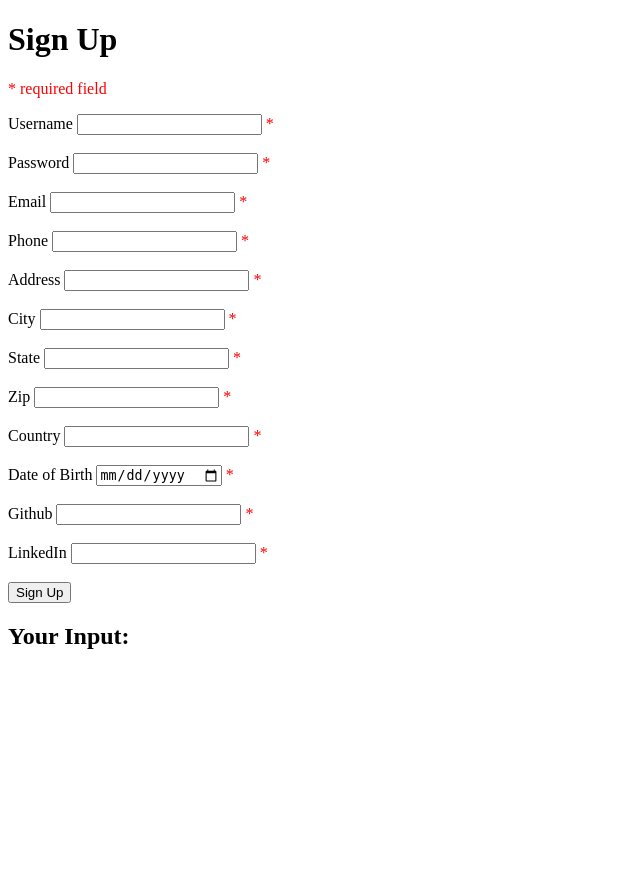
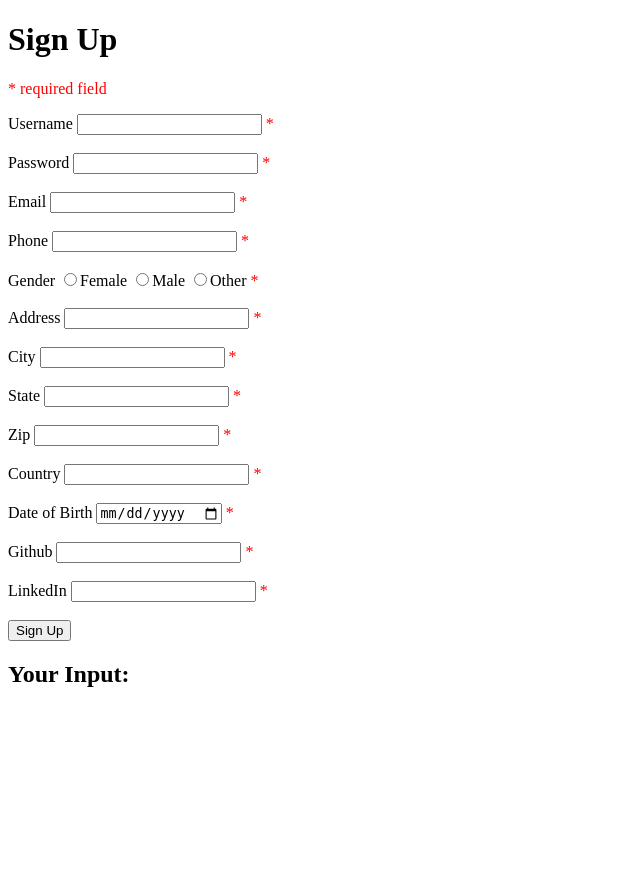
Before and after one commit to Fahim2280/Skill-Share-Application, a PHP site: page /View/signUp.php in a window 1280 px wide. Shown: the top 881 px of the page, without its empty margins (0-640 px from the left). Before the commit the page ends 649 px from the top, so only its background shows below. Run offline with PHP 8.4, Linux system fonts and the light colour scheme.

Commit message:
Update signUp.php

```diff
--- a/View/signUp.php
+++ b/View/signUp.php
@@ -13,8 +13,8 @@
 <body>
     <?php
 
-    $username = $password = $email = $phone = $address = $city = $state = $zip = $country = $dob = $github = $linkedin = "";
-    $usernameErr = $passwordErr = $emailErr = $phoneErr = $addressErr = $cityErr = $stateErr = $zipErr = $countryErr = $dobErr = $githubErr = $linkedinErr = "";
+    $username = $password = $email = $phone = $address = $city = $state = $zip = $country = $dob = $github = $linkedin = $gender = "";
+    $usernameErr = $passwordErr = $emailErr = $phoneErr = $addressErr = $cityErr = $stateErr = $zipErr = $countryErr = $dobErr = $githubErr = $linkedinErr = $genderErr = "";
 
     if ($_SERVER["REQUEST_METHOD"] == "POST") {
 
@@ -89,6 +89,12 @@
         } else {
             $linkedin = test_input($_POST["linkedin"]);
         }
+
+        if (empty($_POST["gender"])) {
+            $genderErr = "Gender is required";
+        } else {
+            $gender = test_input($_POST["gender"]);
+        }
     }
 
     function test_input($data)
@@ -120,6 +126,13 @@
         <label for="phone">Phone </label>
         <input type="tel" name="phone" id="phone">
         <span class="error">* <?php echo $phoneErr; ?></span>
+        <br><br>
+
+        <label for="gender">Gender</label>
+        <input type="radio" name="gender" value="female">Female
+        <input type="radio" name="gender" value="male">Male
+        <input type="radio" name="gender" value="other">Other
+        <span class="error">* <?php echo $genderErr; ?></span>
         <br><br>
 
         <label for="address">Address </label>
@@ -190,6 +203,8 @@
     echo $github;
     echo "<br>";
     echo $linkedin;
+    echo "<br>";
+    echo $gender;
     ?>
 </body>
 
```
